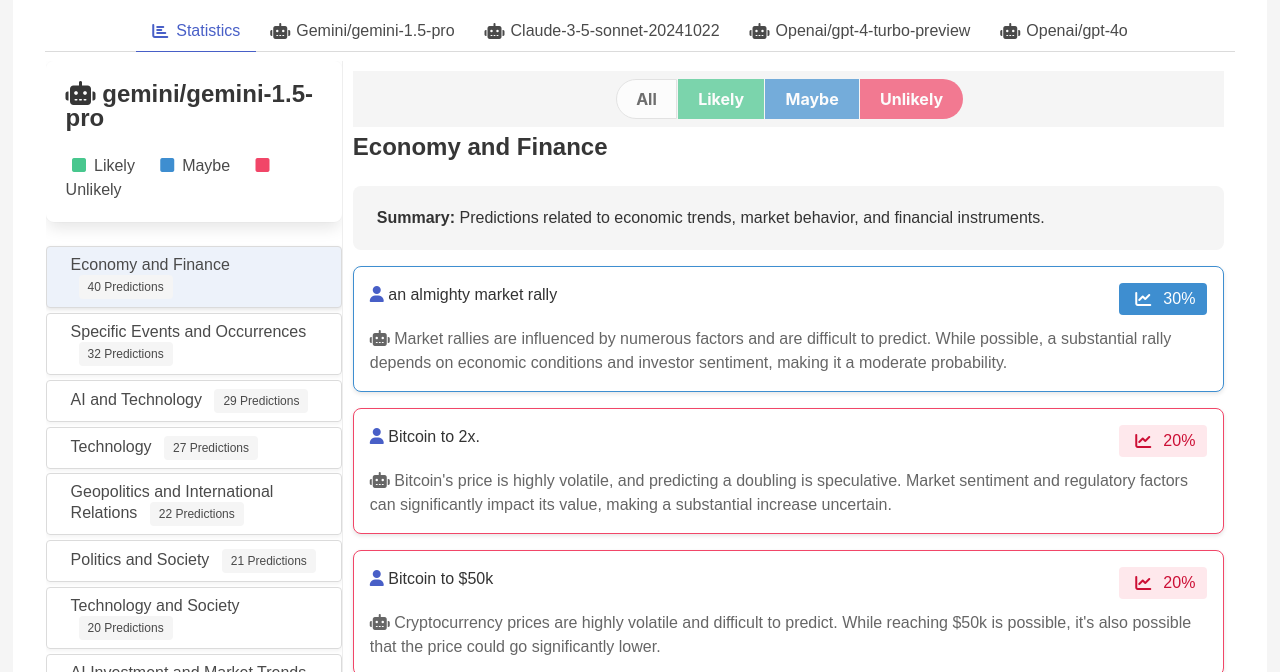
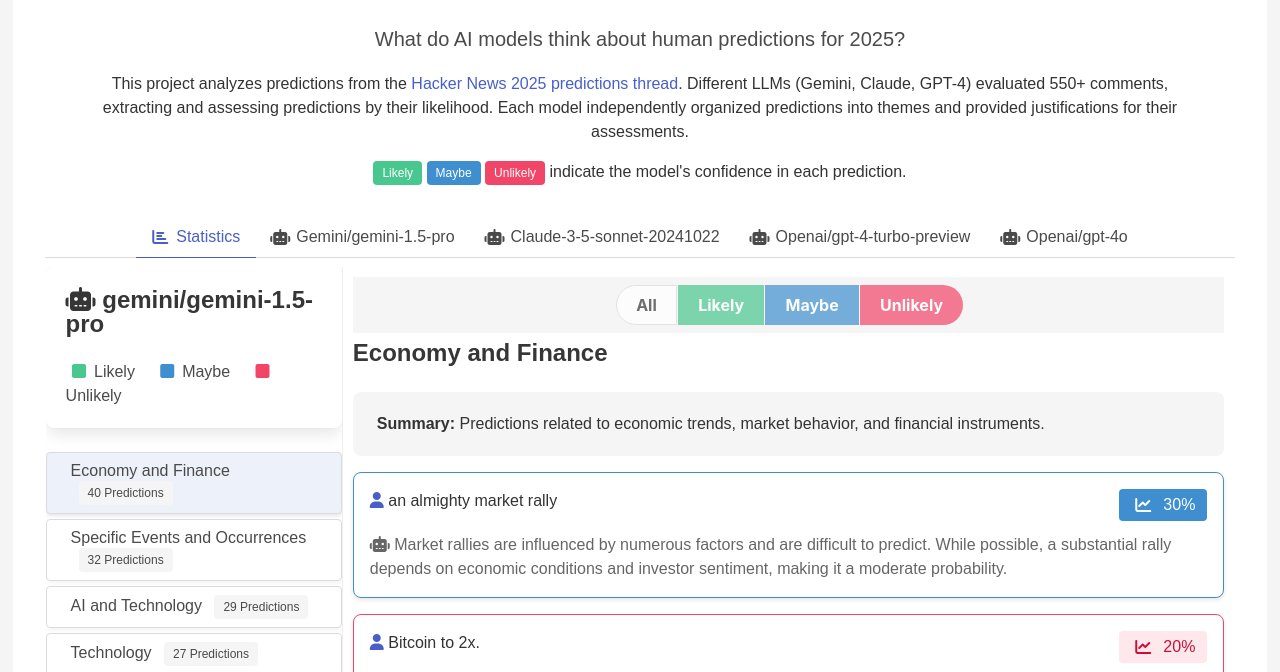
Before and after one commit to shahbazsyed/hnpredictions, a plain HTML site: page index.html in a window 1280 px wide. Shown: the part 71-743 px from the top of the page. Drawn offline with nearby package versions, Linux system fonts and the light colour scheme; a web font is replaced by a local one.

Commit message:
add about section

```diff
--- a/index.html
+++ b/index.html
@@ -15,6 +15,24 @@
                 <p class="title has-text-centered">
                     LLMs Review Human Predictions for 2025
                 </p>
+                <div class="content has-text-centered">
+                    <p class="subtitle">
+                        What do AI models think about human predictions for 2025?
+                    </p>
+                    <div class="block">
+                        <p>
+                            This project analyzes predictions from the <a href="https://news.ycombinator.com/item?id=42490343" target="_blank">Hacker News 2025 predictions thread</a>.
+                            Different LLMs (Gemini, Claude, GPT-4) evaluated 550+ comments, extracting and assessing predictions by their likelihood.
+                            Each model independently organized predictions into themes and provided justifications for their assessments.
+                        </p>
+                        <p class="mt-2">
+                            <span class="tag is-success">Likely</span>
+                            <span class="tag is-info">Maybe</span>
+                            <span class="tag is-danger">Unlikely</span>
+                            indicate the model's confidence in each prediction.
+                        </p>
+                    </div>
+                </div>
             </div>
         </section>
 
```
Also changed, not shown: 1 other file.
